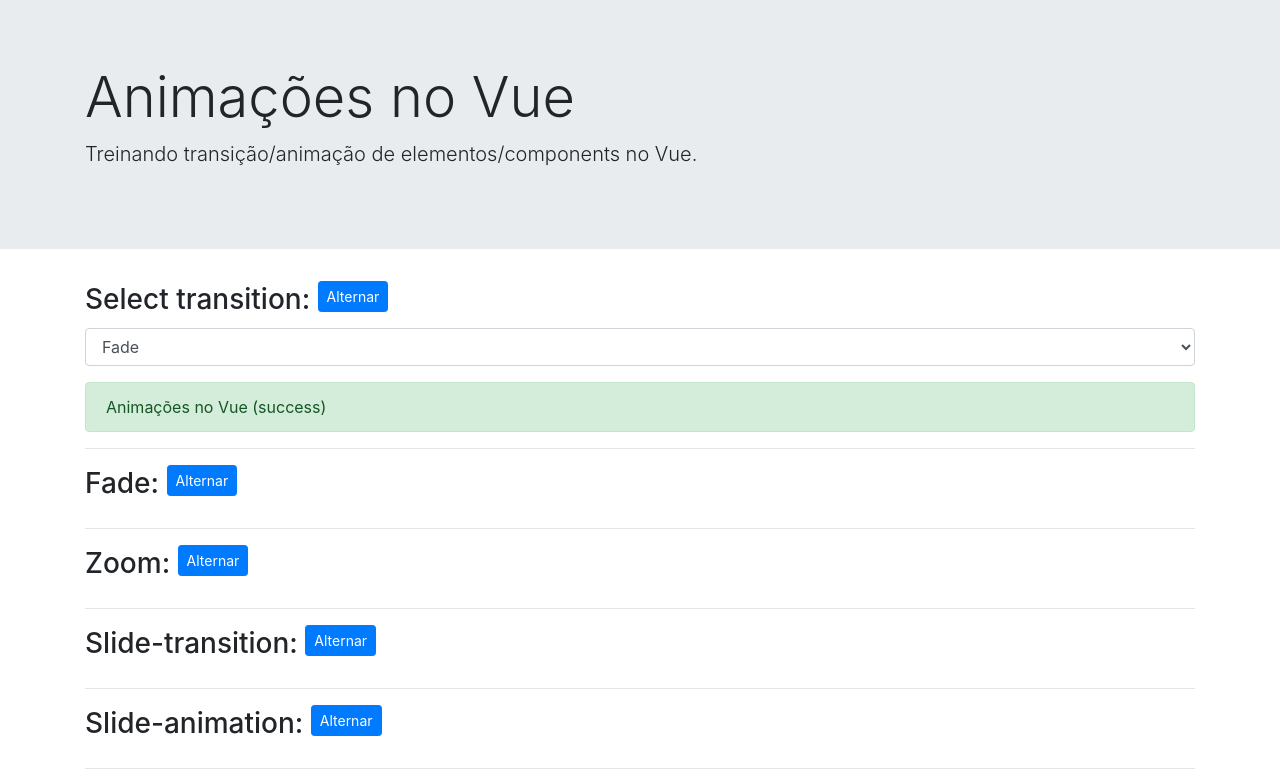
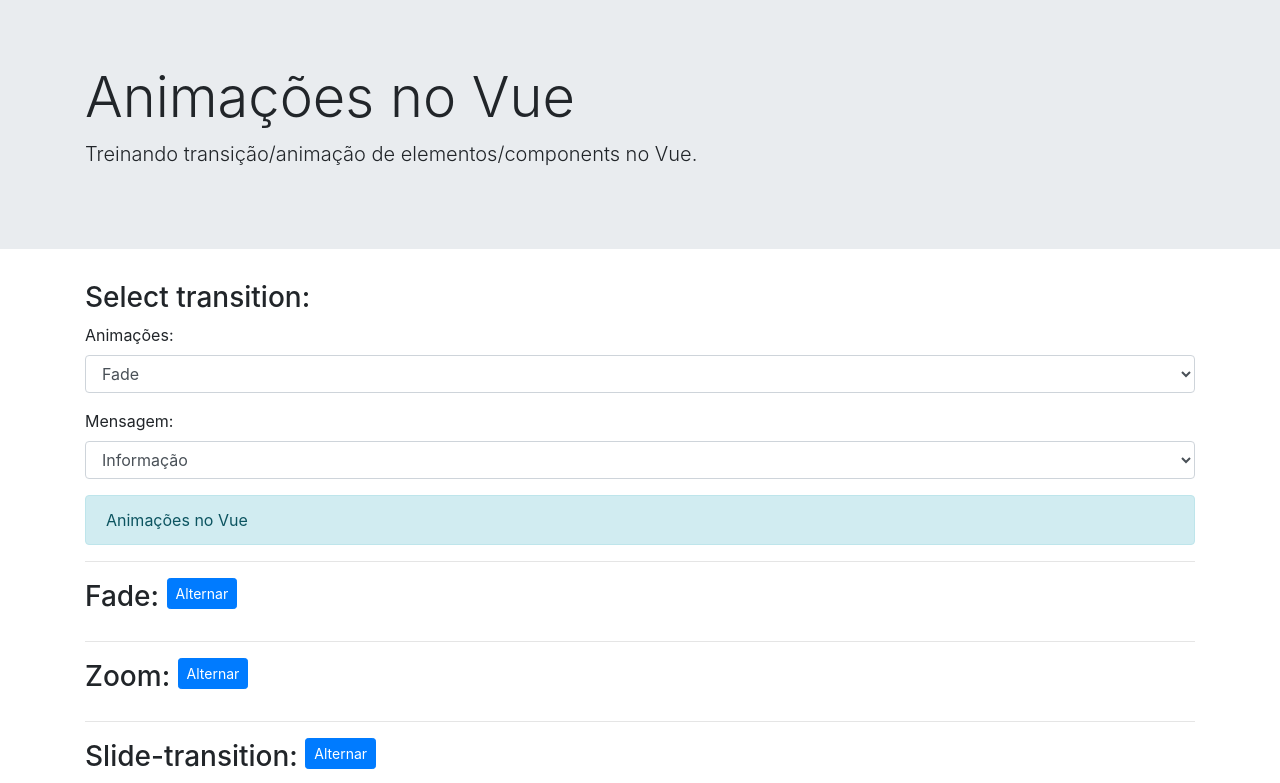
Before and after one commit to Matheus-Alpe/vue-transitions-example, a Vue app: page / in a window 1280 px wide. Shown: the top 783 px of the page. Built offline with nearby package versions, Linux system fonts and the light colour scheme.

Commit message:
feat: key with mult elements on transition.

```diff
--- a/src/components/TransitionExample.vue
+++ b/src/components/TransitionExample.vue
@@ -1,10 +1,11 @@
 <template>
     <div class="item">
         <h3 class="d-inline-block title">{{ capitalizeName }}</h3>
-        <button class="btn btn-primary btn-sm mb-3" @click="mostrar = !mostrar">Alternar</button>
+        <button v-if="!select" class="btn btn-primary btn-sm mb-3" @click="mostrar = !mostrar">Alternar</button>
 
         <div v-if="select">
             <div class="form-group">
+                <label>Animações:</label>
                 <select class="form-control" v-model="animaticaoSelecionada">
                     <option value="fade">Fade</option>
                     <option value="zoom">Zoom</option>
@@ -12,12 +13,17 @@
                     <option value="slide-animation">Slide Animation</option>
                 </select>
             </div>
+            <div class="form-group">
+                <label>Mensagem:</label>
+                <select class="form-control" v-model="alertaAtual">
+                    <option value="info">Informação</option>
+                    <option value="warning">Warning</option>
+                    <option value="success">Sucesso</option>
+                </select>
+            </div>
             <!-- <transition :name="animaticaoSelecionada" appear mode="in-out">  -->
             <transition :name="animaticaoSelecionada" appear mode="out-in">
-                <div class="alert alert-info" v-if="mostrar" key="info">
-                    v-if - Animações no Vue (informação)
-                </div>
-                <div class="alert alert-success" v-else key="success">Animações no Vue (success)</div>
+                <div :class="classesAlerta" :key="alertaAtual">Animações no Vue</div>
             </transition>
         </div>
 
@@ -93,13 +99,21 @@ export default {
     data() {
         return {
             mostrar: this.customJs || this.customCss,
-            animaticaoSelecionada: 'fade'
+            animaticaoSelecionada: 'fade',
+            alertaAtual: 'info'
         }
     },
 
     computed: {
         capitalizeName() {
             return `${this.transitionName[0].toUpperCase() + this.transitionName.substring(1)}: `
+        },
+
+        classesAlerta() {
+            return {
+                'alert': true,
+                [`alert-${this.alertaAtual}`]: true
+            }
         }
     },
 
```
